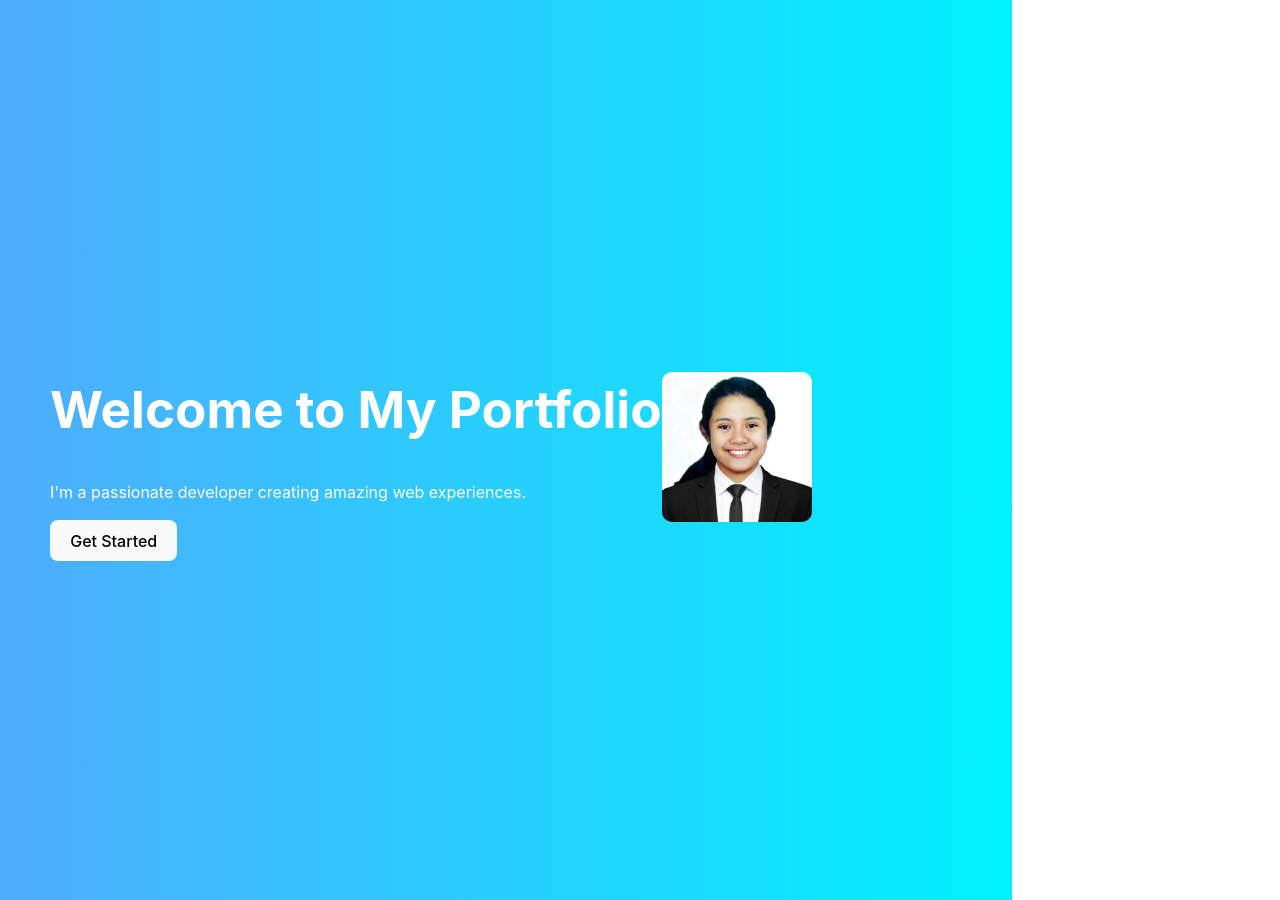
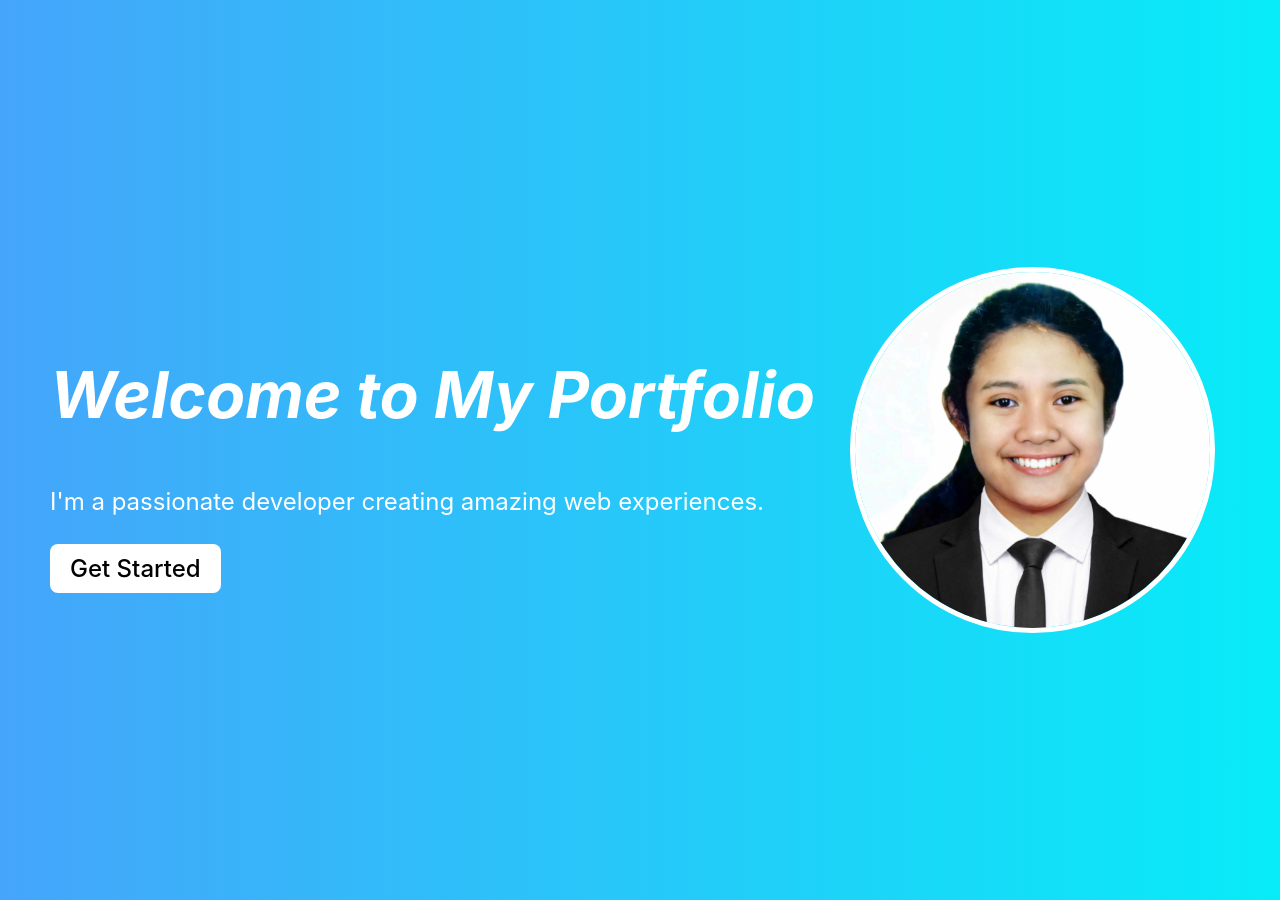
Before and after one commit to dorsushiii/Dorothy-s-Portfolio, a React (Vite) app: page / in a window 1280 px wide. Built offline with nearby package versions, Linux system fonts and the light colour scheme.

Commit message:
slight adjustments to hero section design

```diff
--- a/src/Hero.css
+++ b/src/Hero.css
@@ -4,15 +4,48 @@
   align-items: center;
   justify-content: space-between;
   padding: 50px;
-  background: linear-gradient(to right, #4facfe, #00f2fe);
+  background: linear-gradient(to right, #45a5fa, #07ecf8);
   text-align: left;
   color: white;
 }
 
+.hero-content h1 {
+  font-size: 4em; /* Make the heading bigger */
+  font-weight: bold; /* Make the heading bold */
+  font-style: italic; /* Make the heading italic */
+}
+
+.hero-content p, .hero-content .hero-btn {
+  font-size: 1.5em; /* Increase the font size of the paragraph and button */
+}
+
+.hero-content .hero-btn {
+  background-color: white; /* Initial button color */
+  color: black; /* Initial text color */
+  border: none;
+  padding: 10px 20px;
+  cursor: pointer;
+  transition: background-color 0.3s ease, color 0.3s ease; /* Smooth transition for hover effect */
+}
+
+.hero-content .hero-btn:hover {
+  background-color: #4facfe; /* Darker color on hover */
+  color: white; /* Change text color on hover */
+}
+
+.hero-image {
+  flex: 1; /* Make the image container take up the remaining space */
+  display: flex;
+  align-items: center;
+  justify-content: center;
+  margin-left: 20px; /* Move the image slightly to the right */
+}
+
 .hero-image img {
-  max-width: 50%;
-  width: 300px; /* Adjust size as needed */
-  border-radius: 10px; /* Optional: Rounded corners */
+  max-width: 90%; /* Adjust the size of the image to be at least 90% */
+  height: auto;
+  border-radius: 50%; /* Make the image circular */
+  border: 5px solid white; /* Optional: Add a white border around the image */
   opacity: 0; /* Start with the image hidden */
   animation: fadeIn 2s forwards; /* Apply the fade-in animation */
 }
```
